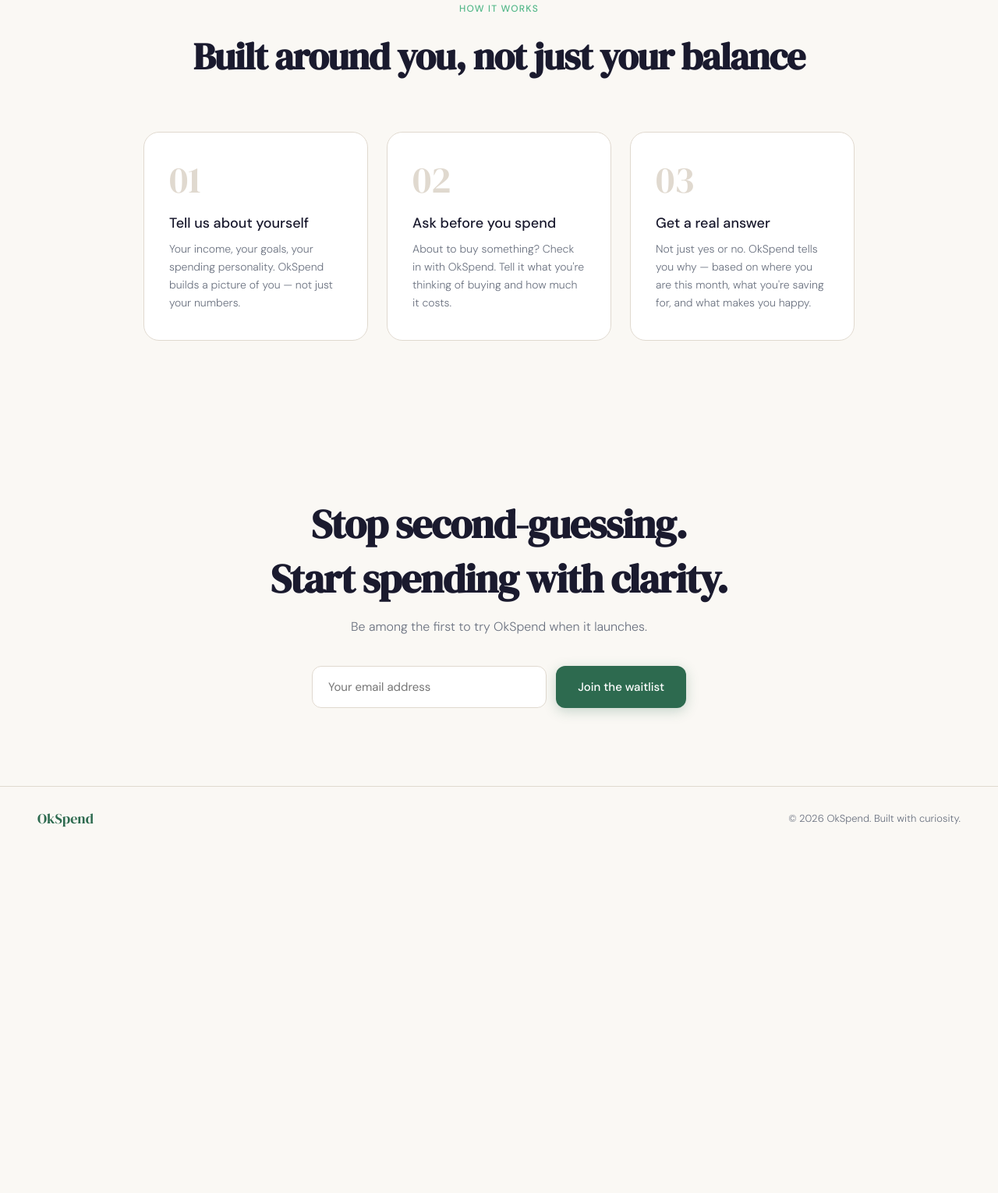
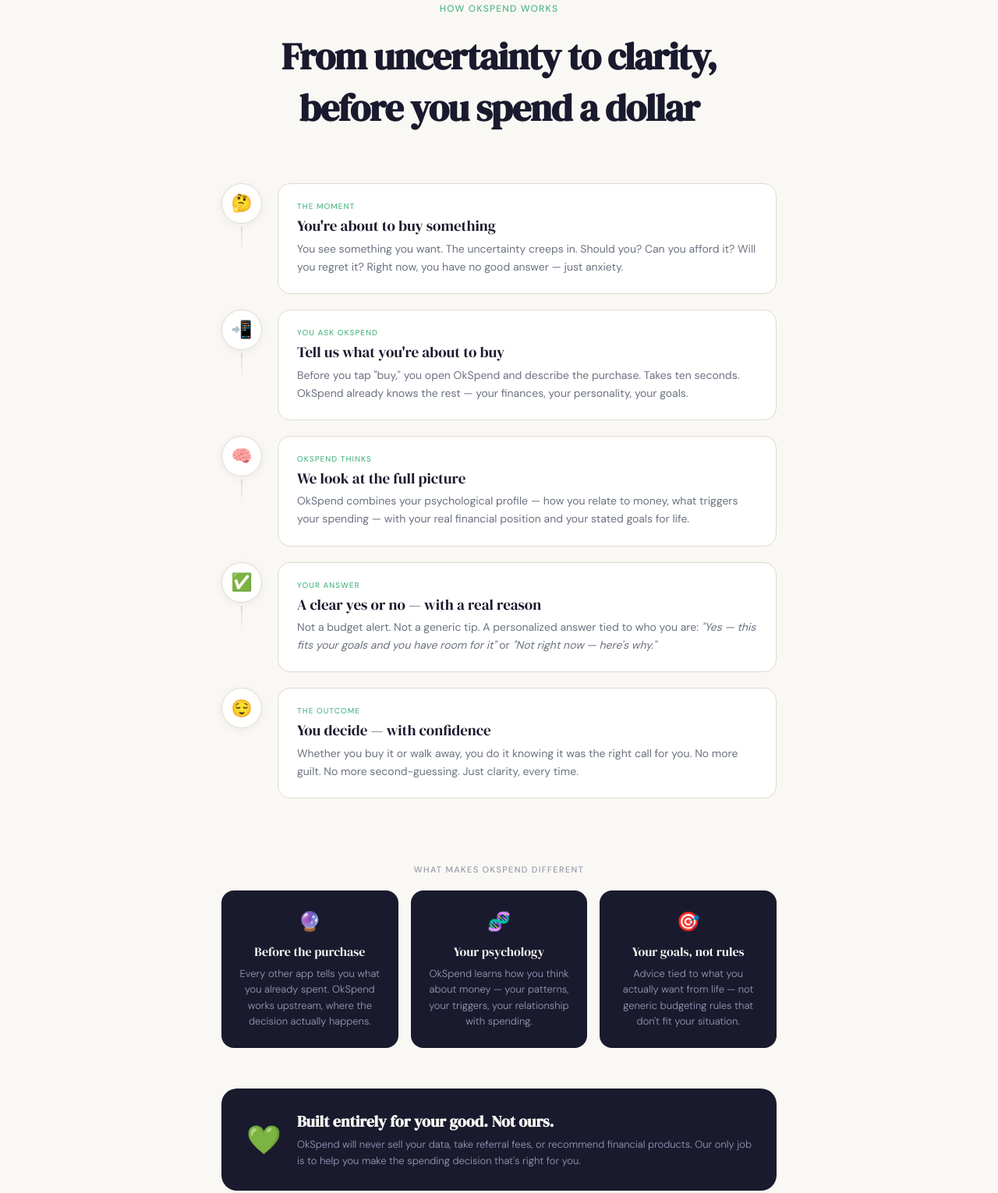
Before and after one commit to rahulchauhan0011/okspend, a plain HTML site: page index.html in a window 1280 px wide. Shown: the part 1239-2769 px from the top of the page at 78% size. Before the commit the page ends 2329 px from the top, so only its background shows below. Drawn offline with Linux system fonts and the light colour scheme.

```diff
--- a/index.html
+++ b/index.html
@@ -29,7 +29,6 @@
     overflow-x: hidden;
   }
 
-  /* ── noise texture overlay ── */
   body::before {
     content: '';
     position: fixed;
@@ -39,86 +38,48 @@
     z-index: 0;
   }
 
-  /* ── blob backgrounds ── */
-  .blob {
-    position: fixed;
-    border-radius: 50%;
-    filter: blur(80px);
-    opacity: 0.18;
-    pointer-events: none;
-    z-index: 0;
-  }
+  .blob { position: fixed; border-radius: 50%; filter: blur(80px); opacity: 0.18; pointer-events: none; z-index: 0; }
   .blob-1 { width: 600px; height: 600px; background: var(--accent2); top: -200px; right: -150px; }
   .blob-2 { width: 400px; height: 400px; background: #b7e4c7; bottom: -100px; left: -100px; }
 
-  /* ── nav ── */
   nav {
-    position: fixed;
-    top: 0; left: 0; right: 0;
-    z-index: 100;
-    display: flex;
-    align-items: center;
-    justify-content: space-between;
+    position: fixed; top: 0; left: 0; right: 0; z-index: 100;
+    display: flex; align-items: center; justify-content: space-between;
     padding: 20px 48px;
     background: rgba(250, 248, 244, 0.85);
     backdrop-filter: blur(12px);
     border-bottom: 1px solid var(--border);
   }
 
-  .logo {
-    font-family: 'DM Serif Display', serif;
-    font-size: 22px;
-    color: var(--accent);
-    letter-spacing: -0.5px;
+  .logo { font-family: 'DM Serif Display', serif; font-size: 22px; color: var(--accent); letter-spacing: -0.5px; }
+
+  .nav-tag {
+    font-size: 12px; font-weight: 500; color: var(--muted);
+    letter-spacing: 0.08em; text-transform: uppercase;
+    border: 1px solid var(--border); padding: 6px 14px;
+    border-radius: 100px; background: var(--warm);
   }
 
-  .nav-tag {
-    font-size: 12px;
-    font-weight: 500;
-    color: var(--muted);
-    letter-spacing: 0.08em;
-    text-transform: uppercase;
-    border: 1px solid var(--border);
-    padding: 6px 14px;
-    border-radius: 100px;
-    background: var(--warm);
-  }
-
-  /* ── hero ── */
   .hero {
-    position: relative;
-    z-index: 1;
+    position: relative; z-index: 1;
     min-height: 100vh;
-    display: flex;
-    flex-direction: column;
-    align-items: center;
-    justify-content: center;
-    text-align: center;
-    padding: 120px 24px 80px;
+    display: flex; flex-direction: column; align-items: center; justify-content: center;
+    text-align: center; padding: 120px 24px 80px;
   }
 
   .eyebrow {
-    display: inline-flex;
-    align-items: center;
-    gap: 8px;
-    font-size: 13px;
-    font-weight: 500;
-    color: var(--accent);
-    letter-spacing: 0.06em;
-    text-transform: uppercase;
-    margin-bottom: 32px;
-    padding: 8px 18px;
-    border: 1px solid #b7e4c7;
-    border-radius: 100px;
+    display: inline-flex; align-items: center; gap: 8px;
+    font-size: 13px; font-weight: 500; color: var(--accent);
+    letter-spacing: 0.06em; text-transform: uppercase;
+    margin-bottom: 32px; padding: 8px 18px;
+    border: 1px solid #b7e4c7; border-radius: 100px;
     background: rgba(82, 183, 136, 0.08);
     animation: fadeUp 0.6s ease both;
   }
 
   .eyebrow-dot {
-    width: 6px; height: 6px;
-    border-radius: 50%;
-    background: var(--accent2);
-    animation: pulse 2s infinite;
+    width: 6px; height: 6px; border-radius: 50%;
+    background: var(--accent2); animation: pulse 2s infinite;
   }
 
   @keyframes pulse {
@@ -129,131 +90,228 @@
   h1 {
     font-family: 'DM Serif Display', serif;
     font-size: clamp(48px, 7vw, 88px);
-    line-height: 1.05;
-    letter-spacing: -2px;
-    color: var(--ink);
-    max-width: 800px;
-    margin-bottom: 28px;
-    animation: fadeUp 0.6s 0.1s ease both;
+    line-height: 1.05; letter-spacing: -2px;
+    color: var(--ink); max-width: 800px;
+    margin-bottom: 28px; animation: fadeUp 0.6s 0.1s ease both;
   }
 
-  h1 em {
-    font-style: italic;
-    color: var(--accent);
+  h1 em { font-style: italic; color: var(--accent); }
+
+  .subtitle {
+    font-size: clamp(17px, 2.2vw, 20px); font-weight: 300;
+    color: var(--muted); max-width: 520px; line-height: 1.65;
+    margin-bottom: 52px; animation: fadeUp 0.6s 0.2s ease both;
   }
 
-  .subtitle {
-    font-size: clamp(17px, 2.2vw, 20px);
-    font-weight: 300;
-    color: var(--muted);
-    max-width: 520px;
-    line-height: 1.65;
-    margin-bottom: 52px;
-    animation: fadeUp 0.6s 0.2s ease both;
-  }
-
-  /* ── waitlist form ── */
   .form-wrap {
-    display: flex;
-    gap: 12px;
-    width: 100%;
-    max-width: 480px;
+    display: flex; gap: 12px; width: 100%; max-width: 480px;
     animation: fadeUp 0.6s 0.3s ease both;
   }
 
-  .form-wrap input {
-    flex: 1;
-    padding: 16px 20px;
-    border: 1.5px solid var(--border);
-    border-radius: 12px;
-    background: white;
-    font-family: 'DM Sans', sans-serif;
-    font-size: 15px;
-    color: var(--ink);
-    outline: none;
+  .form-wrap input, .form-wrap-center input {
+    flex: 1; padding: 16px 20px;
+    border: 1.5px solid var(--border); border-radius: 12px;
+    background: white; font-family: 'DM Sans', sans-serif;
+    font-size: 15px; color: var(--ink); outline: none;
     transition: border-color 0.2s, box-shadow 0.2s;
   }
 
-  .form-wrap input:focus {
+  .form-wrap input:focus, .form-wrap-center input:focus {
     border-color: var(--accent2);
     box-shadow: 0 0 0 3px rgba(82, 183, 136, 0.15);
   }
 
-  .form-wrap input::placeholder { color: #b0a99f; }
+  .form-wrap input::placeholder, .form-wrap-center input::placeholder { color: #b0a99f; }
 
   .btn {
-    padding: 16px 28px;
-    background: var(--accent);
-    color: white;
-    border: none;
-    border-radius: 12px;
-    font-family: 'DM Sans', sans-serif;
-    font-size: 15px;
-    font-weight: 500;
-    cursor: pointer;
-    white-space: nowrap;
+    padding: 16px 28px; background: var(--accent); color: white;
+    border: none; border-radius: 12px;
+    font-family: 'DM Sans', sans-serif; font-size: 15px; font-weight: 500;
+    cursor: pointer; white-space: nowrap;
     transition: background 0.2s, transform 0.15s, box-shadow 0.2s;
     box-shadow: 0 4px 16px rgba(45, 106, 79, 0.25);
   }
 
-  .btn:hover {
-    background: #1e5038;
-    transform: translateY(-1px);
-    box-shadow: 0 6px 20px rgba(45, 106, 79, 0.3);
-  }
-
+  .btn:hover { background: #1e5038; transform: translateY(-1px); box-shadow: 0 6px 20px rgba(45, 106, 79, 0.3); }
   .btn:active { transform: translateY(0); }
 
-  .privacy-note {
-    margin-top: 14px;
-    font-size: 12px;
-    color: #b0a99f;
-    animation: fadeUp 0.6s 0.4s ease both;
-  }
+  .privacy-note { margin-top: 14px; font-size: 12px; color: #b0a99f; animation: fadeUp 0.6s 0.4s ease both; }
 
-  /* ── success state ── */
   .success-msg {
-    display: none;
-    align-items: center;
-    gap: 10px;
+    display: none; align-items: center; gap: 10px;
     padding: 16px 24px;
     background: rgba(82, 183, 136, 0.1);
-    border: 1px solid #b7e4c7;
-    border-radius: 12px;
-    color: var(--accent);
-    font-size: 15px;
-    font-weight: 500;
+    border: 1px solid #b7e4c7; border-radius: 12px;
+    color: var(--accent); font-size: 15px; font-weight: 500;
     animation: fadeUp 0.4s ease both;
   }
 
   .success-icon { font-size: 20px; }
 
-  /* ── how it works ── */
-  .how {
-    position: relative;
-    z-index: 1;
+  .count-wrap {
+    margin-top: 24px; font-size: 13px; color: var(--muted);
+    animation: fadeUp 0.6s 0.45s ease both;
+  }
+
+  .count-wrap span { font-weight: 500; color: var(--accent); }
+
+  /* ── pain section ── */
+  .pain {
+    position: relative; z-index: 1;
+    background: var(--warm);
+    border-top: 1px solid var(--border);
+    border-bottom: 1px solid var(--border);
+    padding: 80px 24px;
+  }
+
+  .pain-inner { max-width: 720px; margin: 0 auto; text-align: center; }
+
+  .pain-inner blockquote {
+    font-family: 'DM Serif Display', serif;
+    font-size: clamp(24px, 3.5vw, 38px);
+    line-height: 1.3; letter-spacing: -0.5px;
+    color: var(--ink); margin-bottom: 16px;
+  }
+
+  .pain-inner blockquote em { color: var(--accent); font-style: italic; }
+  .pain-source { font-size: 13px; color: var(--muted); }
+
+  /* ── HOW IT WORKS (diagram section) ── */
+  .how-diagram {
+    position: relative; z-index: 1;
     padding: 100px 24px;
-    max-width: 960px;
+    max-width: 760px;
     margin: 0 auto;
   }
 
   .section-label {
-    text-align: center;
-    font-size: 12px;
-    font-weight: 500;
-    letter-spacing: 0.1em;
-    text-transform: uppercase;
-    color: var(--accent2);
-    margin-bottom: 20px;
+    text-align: center; font-size: 12px; font-weight: 500;
+    letter-spacing: 0.1em; text-transform: uppercase;
+    color: var(--accent2); margin-bottom: 20px;
   }
 
   .section-title {
     font-family: 'DM Serif Display', serif;
     font-size: clamp(32px, 4vw, 48px);
-    text-align: center;
-    letter-spacing: -1px;
+    text-align: center; letter-spacing: -1px;
+    margin-bottom: 64px; color: var(--ink);
+  }
+
+  /* Flow steps */
+  .flow-list {
+    display: flex; flex-direction: column; gap: 0;
     margin-bottom: 64px;
-    color: var(--ink);
+  }
+
+  .flow-item {
+    display: flex; gap: 20px; align-items: flex-start;
+    opacity: 0; transform: translateY(16px);
+    transition: opacity 0.5s ease, transform 0.5s ease;
+  }
+
+  .flow-item.visible { opacity: 1; transform: translateY(0); }
+
+  .flow-left {
+    display: flex; flex-direction: column; align-items: center;
+    flex-shrink: 0; width: 52px;
+  }
+
+  .flow-icon {
+    width: 52px; height: 52px; border-radius: 50%;
+    display: flex; align-items: center; justify-content: center;
+    font-size: 22px; flex-shrink: 0; position: relative; z-index: 1;
+    border: 1.5px solid var(--border);
+    background: white;
+    box-shadow: 0 2px 12px rgba(26,26,46,0.06);
+  }
+
+  .flow-line {
+    width: 2px; flex: 1; min-height: 32px;
+    background: linear-gradient(var(--border), transparent);
+    margin: 4px 0;
+  }
+
+  .flow-card {
+    flex: 1; background: white;
+    border: 1.5px solid var(--border);
+    border-radius: 16px; padding: 22px 24px;
+    margin-bottom: 20px;
+    transition: transform 0.2s ease, box-shadow 0.2s ease;
+  }
+
+  .flow-card:hover {
+    transform: translateY(-2px);
+    box-shadow: 0 8px 32px rgba(26,26,46,0.08);
+  }
+
+  .flow-tag {
+    font-size: 10px; font-weight: 500;
+    letter-spacing: 0.1em; text-transform: uppercase;
+    color: var(--accent2); margin-bottom: 6px;
+  }
+
+  .flow-title {
+    font-family: 'DM Serif Display', serif;
+    font-size: 19px; color: var(--ink);
+    margin-bottom: 6px; line-height: 1.3;
+  }
+
+  .flow-body {
+    font-size: 14px; line-height: 1.65;
+    color: var(--muted); font-weight: 400;
+  }
+
+  /* Differentiators */
+  .diff-label {
+    text-align: center; font-size: 11px; font-weight: 500;
+    letter-spacing: 0.12em; text-transform: uppercase;
+    color: #9999aa; margin-bottom: 20px;
+  }
+
+  .diff-grid {
+    display: grid;
+    grid-template-columns: repeat(3, 1fr);
+    gap: 16px; margin-bottom: 52px;
+  }
+
+  .diff-card {
+    background: var(--ink);
+    border-radius: 16px; padding: 24px 20px;
+    text-align: center; color: white;
+  }
+
+  .diff-icon { font-size: 24px; margin-bottom: 12px; }
+
+  .diff-title {
+    font-family: 'DM Serif Display', serif;
+    font-size: 16px; margin-bottom: 8px;
+    color: var(--cream);
+  }
+
+  .diff-body { font-size: 13px; line-height: 1.55; color: #9999bb; }
+
+  /* Trust card */
+  .trust-card {
+    background: var(--ink); border-radius: 20px;
+    padding: 28px 32px;
+    display: flex; gap: 20px; align-items: center;
+    margin-bottom: 0;
+  }
+
+  .trust-icon { font-size: 36px; flex-shrink: 0; }
+
+  .trust-text h3 {
+    font-family: 'DM Serif Display', serif;
+    font-size: 20px; color: var(--cream); margin-bottom: 6px;
+  }
+
+  .trust-text p { font-size: 13px; color: #9999bb; line-height: 1.6; }
+
+  /* ── original how it works (keeping as simple cards) ── */
+  .how {
+    position: relative; z-index: 1;
+    padding: 0 24px 100px;
+    max-width: 960px; margin: 0 auto;
   }
 
   .steps {
@@ -263,146 +321,64 @@
   }
 
   .step {
-    background: white;
-    border: 1px solid var(--border);
-    border-radius: 20px;
-    padding: 36px 32px;
-    position: relative;
+    background: white; border: 1px solid var(--border);
+    border-radius: 20px; padding: 36px 32px;
     transition: transform 0.2s, box-shadow 0.2s;
   }
 
-  .step:hover {
-    transform: translateY(-4px);
-    box-shadow: 0 12px 40px rgba(26, 26, 46, 0.08);
-  }
+  .step:hover { transform: translateY(-4px); box-shadow: 0 12px 40px rgba(26,26,46,0.08); }
 
   .step-num {
     font-family: 'DM Serif Display', serif;
-    font-size: 48px;
-    color: var(--border);
-    line-height: 1;
-    margin-bottom: 20px;
+    font-size: 48px; color: var(--border);
+    line-height: 1; margin-bottom: 20px;
   }
 
-  .step h3 {
-    font-size: 18px;
-    font-weight: 500;
-    margin-bottom: 10px;
-    color: var(--ink);
-  }
-
-  .step p {
-    font-size: 14px;
-    color: var(--muted);
-    line-height: 1.65;
-  }
-
-  /* ── pain points ── */
-  .pain {
-    position: relative;
-    z-index: 1;
-    background: var(--warm);
-    border-top: 1px solid var(--border);
-    border-bottom: 1px solid var(--border);
-    padding: 80px 24px;
-  }
-
-  .pain-inner {
-    max-width: 720px;
-    margin: 0 auto;
-    text-align: center;
-  }
-
-  .pain-inner blockquote {
-    font-family: 'DM Serif Display', serif;
-    font-size: clamp(24px, 3.5vw, 38px);
-    line-height: 1.3;
-    letter-spacing: -0.5px;
-    color: var(--ink);
-    margin-bottom: 16px;
-  }
-
-  .pain-inner blockquote em { color: var(--accent); font-style: italic; }
-
-  .pain-source {
-    font-size: 13px;
-    color: var(--muted);
-  }
+  .step h3 { font-size: 18px; font-weight: 500; margin-bottom: 10px; color: var(--ink); }
+  .step p { font-size: 14px; color: var(--muted); line-height: 1.65; }
 
   /* ── cta bottom ── */
   .cta-bottom {
-    position: relative;
-    z-index: 1;
-    padding: 100px 24px;
-    text-align: center;
+    position: relative; z-index: 1;
+    padding: 100px 24px; text-align: center;
   }
 
   .cta-bottom h2 {
     font-family: 'DM Serif Display', serif;
     font-size: clamp(32px, 4vw, 52px);
-    letter-spacing: -1px;
-    margin-bottom: 16px;
+    letter-spacing: -1px; margin-bottom: 16px;
   }
 
-  .cta-bottom p {
-    color: var(--muted);
-    font-size: 16px;
-    margin-bottom: 40px;
+  .cta-bottom p { color: var(--muted); font-size: 16px; margin-bottom: 40px; }
+
+  .form-wrap-center {
+    display: flex; gap: 12px;
+    max-width: 480px; margin: 0 auto;
   }
 
-  .form-wrap-center {
-    display: flex;
-    gap: 12px;
-    max-width: 480px;
-    margin: 0 auto;
+  footer {
+    position: relative; z-index: 1;
+    border-top: 1px solid var(--border);
+    padding: 28px 48px;
+    display: flex; align-items: center; justify-content: space-between;
   }
 
-  /* ── footer ── */
-  footer {
-    position: relative;
-    z-index: 1;
-    border-top: 1px solid var(--border);
-    padding: 28px 48px;
-    display: flex;
-    align-items: center;
-    justify-content: space-between;
-  }
+  .footer-logo { font-family: 'DM Serif Display', serif; font-size: 18px; color: var(--accent); }
+  .footer-note { font-size: 13px; color: var(--muted); }
 
-  .footer-logo {
-    font-family: 'DM Serif Display', serif;
-    font-size: 18px;
-    color: var(--accent);
-  }
-
-  .footer-note {
-    font-size: 13px;
-    color: var(--muted);
-  }
-
-  /* ── count ── */
-  .count-wrap {
-    margin-top: 24px;
-    font-size: 13px;
-    color: var(--muted);
-    animation: fadeUp 0.6s 0.45s ease both;
-  }
-
-  .count-wrap span {
-    font-weight: 500;
-    color: var(--accent);
-  }
-
-  /* ── animations ── */
   @keyframes fadeUp {
     from { opacity: 0; transform: translateY(20px); }
     to   { opacity: 1; transform: translateY(0); }
   }
 
-  /* ── responsive ── */
-  @media (max-width: 600px) {
+  @media (max-width: 640px) {
     nav { padding: 16px 20px; }
     .form-wrap, .form-wrap-center { flex-direction: column; }
     footer { flex-direction: column; gap: 8px; text-align: center; }
+    .diff-grid { grid-template-columns: 1fr; }
+    .trust-card { flex-direction: column; text-align: center; }
+    .flow-left { width: 40px; }
+    .flow-icon { width: 40px; height: 40px; font-size: 18px; }
   }
 </style>
 </head>
@@ -457,28 +433,104 @@
   </div>
 </div>
 
-<!-- How it works -->
-<section class="how">
-  <p class="section-label">How it works</p>
-  <h2 class="section-title">Built around you, not just your balance</h2>
+<!-- ── HOW OKSPEND WORKS — visual diagram ── -->
+<section class="how-diagram">
+  <p class="section-label">How OkSpend works</p>
+  <h2 class="section-title">From uncertainty to clarity,<br>before you spend a dollar</h2>
 
-  <div class="steps">
-    <div class="step">
-      <div class="step-num">01</div>
-      <h3>Tell us about yourself</h3>
-      <p>Your income, your goals, your spending personality. OkSpend builds a picture of you — not just your numbers.</p>
+  <div class="flow-list">
+
+    <div class="flow-item">
+      <div class="flow-left">
+        <div class="flow-icon">🤔</div>
+        <div class="flow-line"></div>
+      </div>
+      <div class="flow-card">
+        <div class="flow-tag">The moment</div>
+        <div class="flow-title">You're about to buy something</div>
+        <div class="flow-body">You see something you want. The uncertainty creeps in. Should you? Can you afford it? Will you regret it? Right now, you have no good answer — just anxiety.</div>
+      </div>
     </div>
-    <div class="step">
-      <div class="step-num">02</div>
-      <h3>Ask before you spend</h3>
-      <p>About to buy something? Check in with OkSpend. Tell it what you're thinking of buying and how much it costs.</p>
+
+    <div class="flow-item">
+      <div class="flow-left">
+        <div class="flow-icon">📲</div>
+        <div class="flow-line"></div>
+      </div>
+      <div class="flow-card">
+        <div class="flow-tag">You ask OkSpend</div>
+        <div class="flow-title">Tell us what you're about to buy</div>
+        <div class="flow-body">Before you tap "buy," you open OkSpend and describe the purchase. Takes ten seconds. OkSpend already knows the rest — your finances, your personality, your goals.</div>
+      </div>
     </div>
-    <div class="step">
-      <div class="step-num">03</div>
-      <h3>Get a real answer</h3>
-      <p>Not just yes or no. OkSpend tells you why — based on where you are this month, what you're saving for, and what makes you happy.</p>
+
+    <div class="flow-item">
+      <div class="flow-left">
+        <div class="flow-icon">🧠</div>
+        <div class="flow-line"></div>
+      </div>
+      <div class="flow-card">
+        <div class="flow-tag">OkSpend thinks</div>
+        <div class="flow-title">We look at the full picture</div>
+        <div class="flow-body">OkSpend combines your psychological profile — how you relate to money, what triggers your spending — with your real financial position and your stated goals for life.</div>
+      </div>
+    </div>
+
+    <div class="flow-item">
+      <div class="flow-left">
+        <div class="flow-icon">✅</div>
+        <div class="flow-line"></div>
+      </div>
+      <div class="flow-card">
+        <div class="flow-tag">Your answer</div>
+        <div class="flow-title">A clear yes or no — with a real reason</div>
+        <div class="flow-body">Not a budget alert. Not a generic tip. A personalized answer tied to who you are: <em>"Yes — this fits your goals and you have room for it"</em> or <em>"Not right now — here's why."</em></div>
+      </div>
+    </div>
+
+    <div class="flow-item">
+      <div class="flow-left">
+        <div class="flow-icon">😌</div>
+      </div>
+      <div class="flow-card">
+        <div class="flow-tag">The outcome</div>
+        <div class="flow-title">You decide — with confidence</div>
+        <div class="flow-body">Whether you buy it or walk away, you do it knowing it was the right call for you. No more guilt. No more second-guessing. Just clarity, every time.</div>
+      </div>
+    </div>
+
+  </div>
+
+  <!-- Differentiators -->
+  <div class="diff-label">What makes OkSpend different</div>
+
+  <div class="diff-grid">
+    <div class="diff-card">
+      <div class="diff-icon">🔮</div>
+      <div class="diff-title">Before the purchase</div>
+      <div class="diff-body">Every other app tells you what you already spent. OkSpend works upstream, where the decision actually happens.</div>
+    </div>
+    <div class="diff-card">
+      <div class="diff-icon">🧬</div>
+      <div class="diff-title">Your psychology</div>
+      <div class="diff-body">OkSpend learns how you think about money — your patterns, your triggers, your relationship with spending.</div>
+    </div>
+    <div class="diff-card">
+      <div class="diff-icon">🎯</div>
+      <div class="diff-title">Your goals, not rules</div>
+      <div class="diff-body">Advice tied to what you actually want from life — not generic budgeting rules that don't fit your situation.</div>
     </div>
   </div>
+
+  <!-- Trust statement -->
+  <div class="trust-card">
+    <div class="trust-icon">💚</div>
+    <div class="trust-text">
+      <h3>Built entirely for your good. Not ours.</h3>
+      <p>OkSpend will never sell your data, take referral fees, or recommend financial products. Our only job is to help you make the spending decision that's right for you.</p>
+    </div>
+  </div>
+
 </section>
 
 <!-- CTA bottom -->
@@ -487,11 +539,11 @@
   <p>Be among the first to try OkSpend when it launches.</p>
 
   <div class="form-wrap-center" id="form-bottom">
-    <input type="email" id="email-bottom" placeholder="Your email address" style="flex:1; padding:16px 20px; border:1.5px solid var(--border); border-radius:12px; background:white; font-family:'DM Sans',sans-serif; font-size:15px; color:var(--ink); outline:none;" />
+    <input type="email" id="email-bottom" placeholder="Your email address" />
     <button class="btn" onclick="handleSignup('bottom')">Join the waitlist</button>
   </div>
 
-  <div class="success-msg" id="success-bottom" style="margin:0 auto; max-width:480px; margin-top:0;">
+  <div class="success-msg" id="success-bottom" style="margin: 0 auto; max-width: 480px;">
     <span class="success-icon">✓</span>
     You're on the list — we'll be in touch.
   </div>
@@ -504,7 +556,7 @@
 </footer>
 
 <script>
-  // Fake counter that slowly increments to feel alive
+  // Counter
   let count = 47;
   setInterval(() => {
     if (Math.random() > 0.7) {
@@ -514,6 +566,7 @@
     }
   }, 8000);
 
+  // Formspree signup
   async function handleSignup(position) {
     const emailInput = document.getElementById('email-' + position);
     const email = emailInput.value.trim();
@@ -554,7 +607,7 @@
     }
   }
 
-  // Allow enter key
+  // Enter key
   document.querySelectorAll('input[type=email]').forEach(input => {
     input.addEventListener('keydown', e => {
       if (e.key === 'Enter') {
@@ -563,6 +616,20 @@
       }
     });
   });
+
+  // Scroll animation for flow items
+  const observer = new IntersectionObserver((entries) => {
+    entries.forEach((entry, i) => {
+      if (entry.isIntersecting) {
+        setTimeout(() => {
+          entry.target.classList.add('visible');
+        }, i * 120);
+        observer.unobserve(entry.target);
+      }
+    });
+  }, { threshold: 0.15 });
+
+  document.querySelectorAll('.flow-item').forEach(el => observer.observe(el));
 </script>
 
 </body>
```
